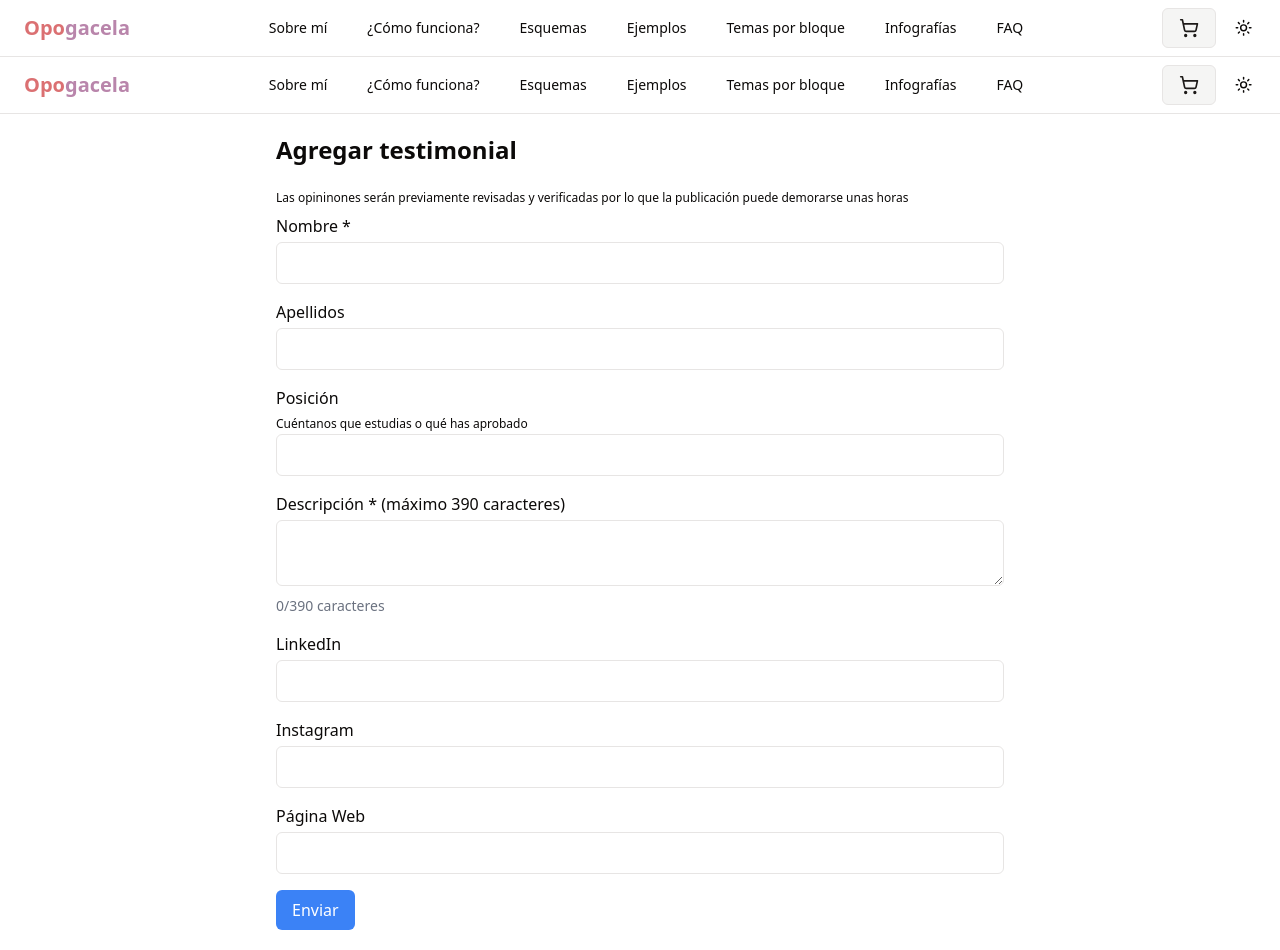
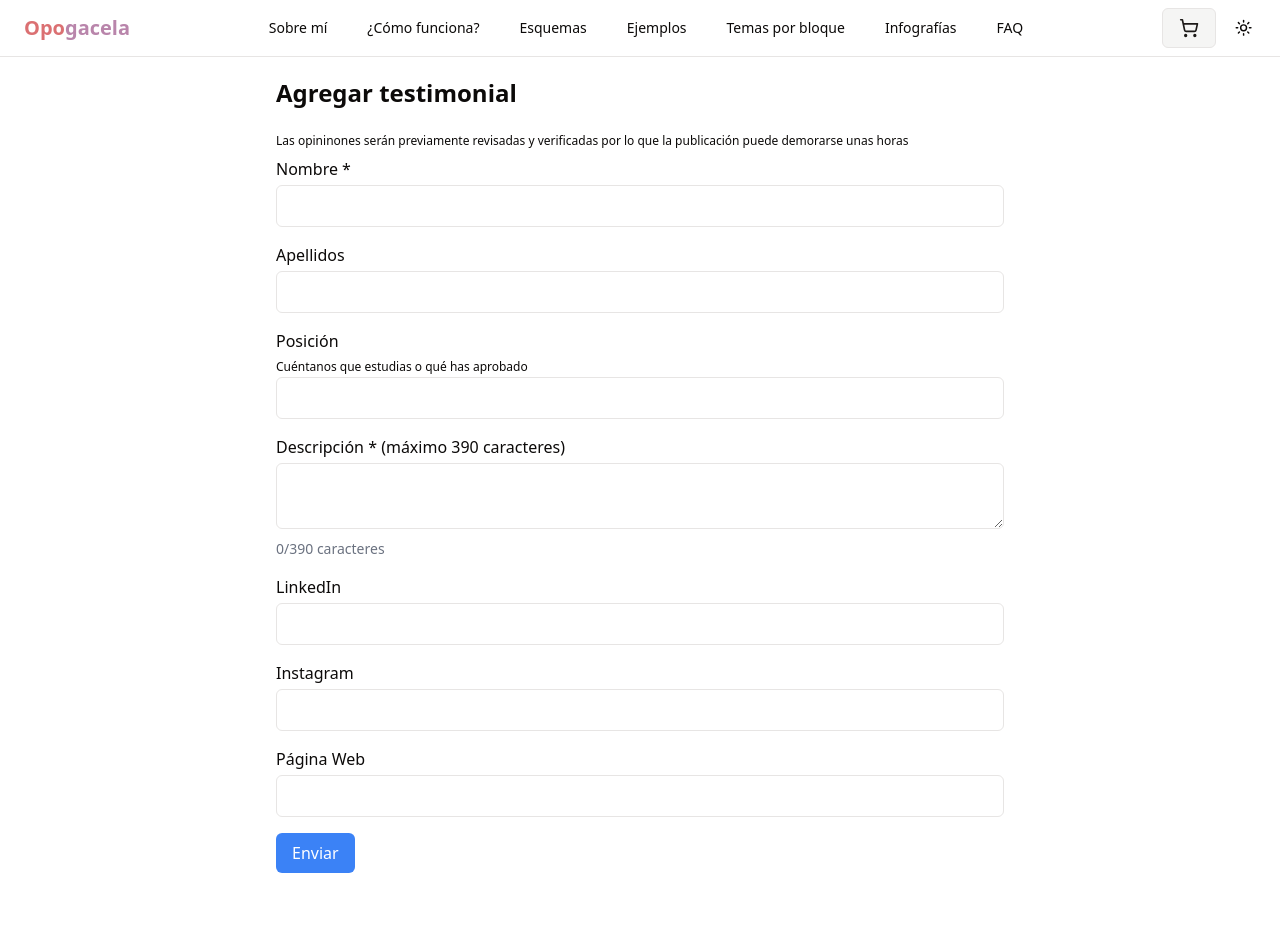
Before and after one commit to borjamrd/opogacela-shadcn, a Next.js app: page /add-testimonial in a window 1280 px wide. After the commit the page ends 893 px from the top, so only its background shows below. Built offline with nearby package versions, Linux system fonts and the light colour scheme.

Commit message:
feat: cache implementado

```diff
--- a/src/app/add-testimonial/page.tsx
+++ b/src/app/add-testimonial/page.tsx
@@ -1,12 +1,10 @@
 'use client'
-import { Navbar } from "@/components/Navbar";
+import { Testimonial } from "@/components/Testimonials";
+import { Toaster } from "@/components/ui/toaster";
+import { useToast } from "@/hooks/use-toast";
+import { useState } from "react";
 import { supabase } from '../../lib/supabase';
-import { useState } from "react";
-import { Testimonial } from "@/components/Testimonials";
-import { Toaster } from "@/components/ui/toaster"
-import { useToast } from "@/hooks/use-toast";
 
-import { Resend } from "resend";
 
 
 export default function Page() {
@@ -86,7 +84,6 @@ export default function Page() {
 
 
     return <div>
-        <Navbar />
         <section className="flex max-w-3xl justify-center items-center m-auto p-5">
             <div className="flex flex-col gap-2 w-full">
                 <h1 className="text-2xl font-bold mb-4">Agregar testimonial</h1>
--- a/src/app/thank-you/page.tsx
+++ b/src/app/thank-you/page.tsx
@@ -1,5 +1,4 @@
 "use client"
-import { Navbar } from "@/components/Navbar";
 import { Button } from "@/components/ui/button";
 import { useOpogaceStore } from "@/lib/store";
 import Link from "next/link";
@@ -12,7 +11,6 @@ export default function ThankYou() {
         removeAllPrices()
     }, [])
     return <div>
-        <Navbar />
         <section className="w-full h-[80vh] flex  items-center justify-center">
             <div className="max-w-5xl p-10 flex flex-col items-center">
                 <h2 className="text-2xl font-bold mb-5 text-foreground">¡Gracias por tu compra! 🎊</h2>
--- a/src/components/Testimonials.tsx
+++ b/src/components/Testimonials.tsx
@@ -27,7 +27,7 @@ export interface Testimonial {
 export const Testimonials = () => {
 
   useEffect(() => {
-    getData()
+    getData();
   }, [])
 
 
```
